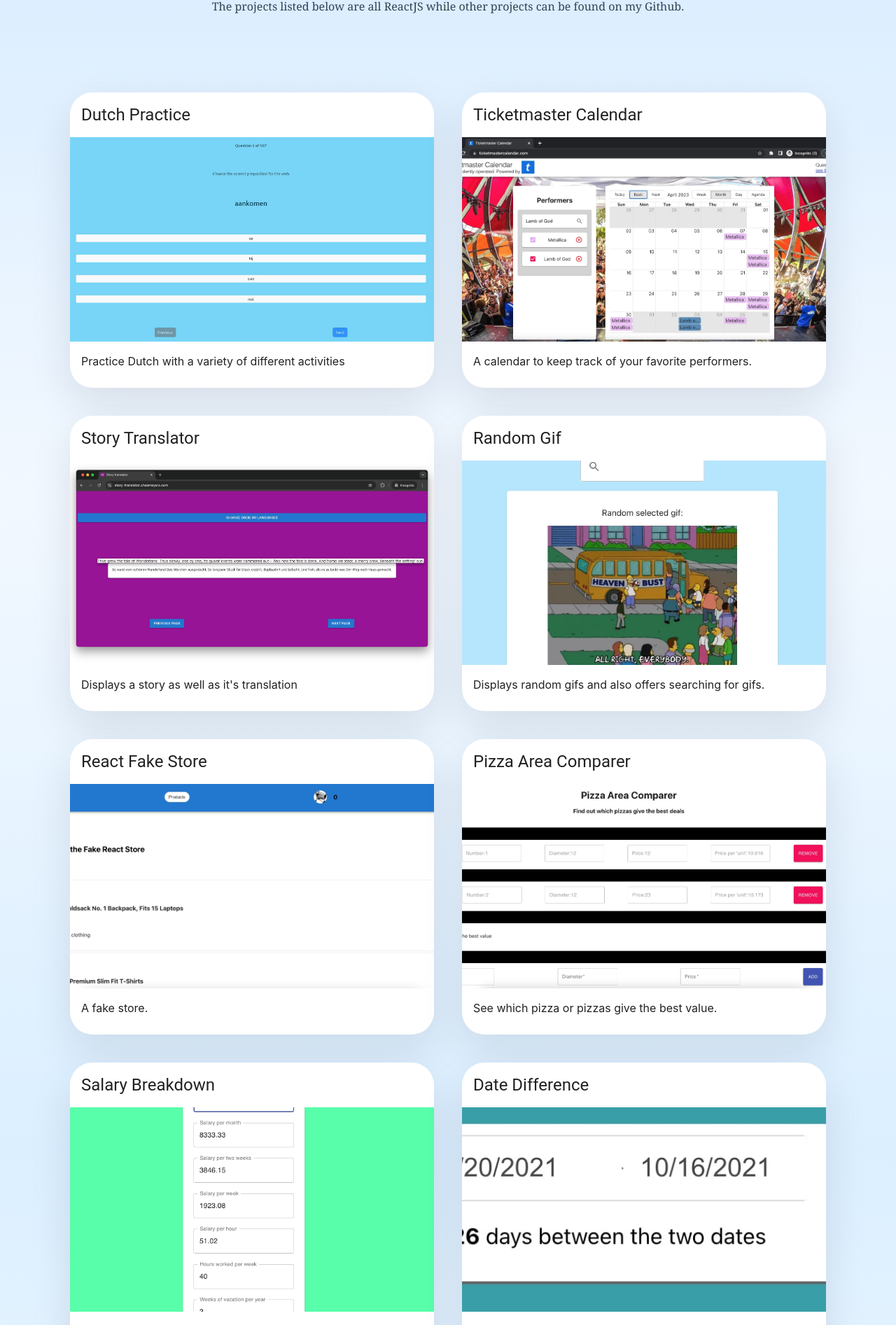
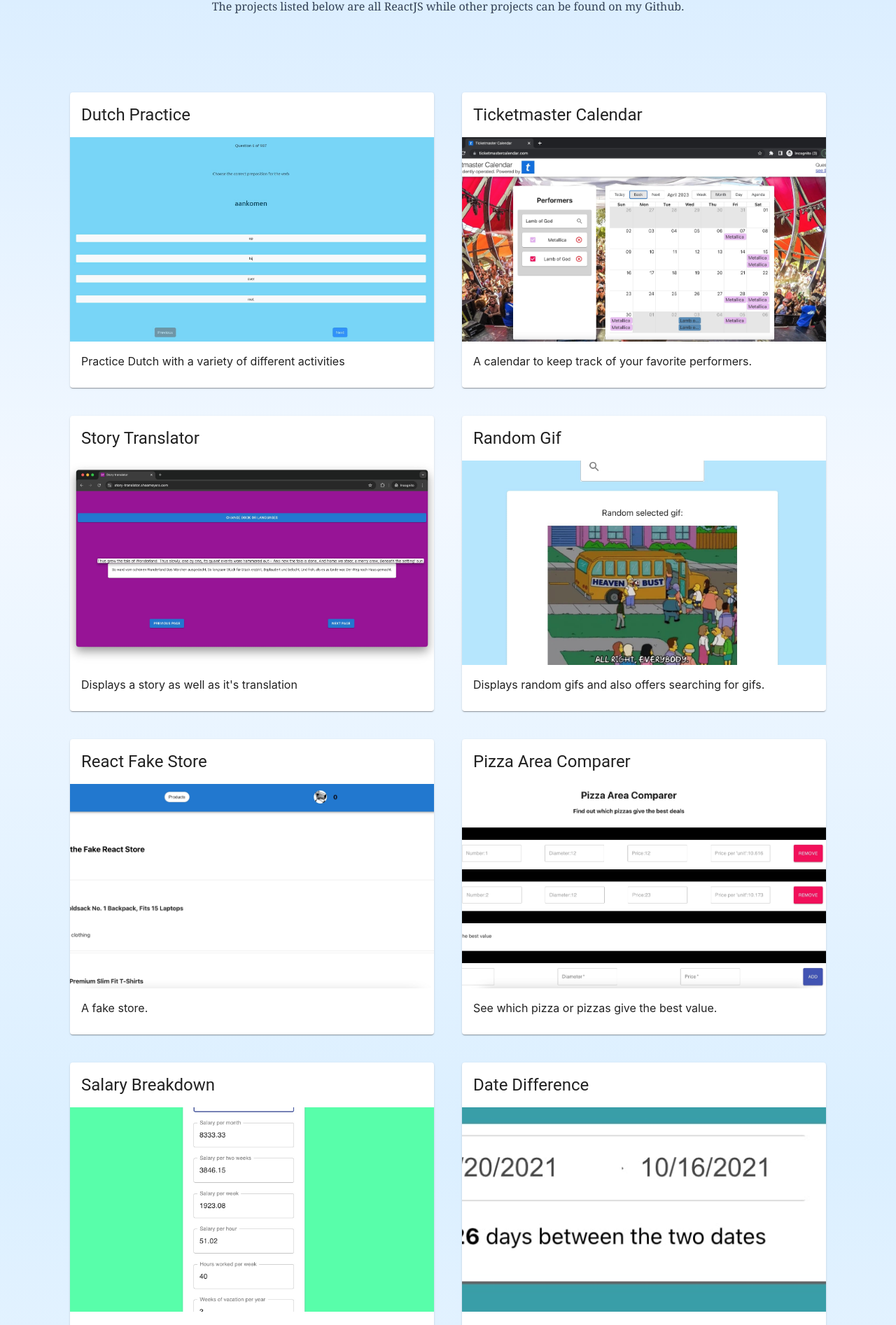
Before and after one commit to SheaMeyers/SheaMeyers.github.io, a React (Create React App) app: page / in a window 1280 px wide. Shown: the part 871-2764 px from the top of the page at 70% size. Built offline with nearby package versions, Linux system fonts and the light colour scheme.

Commit message:
Remove use styles

```diff
--- a/src/Home.css
+++ b/src/Home.css
@@ -115,6 +115,27 @@ html, body, #root {
   text-decoration: none;
 }
 
+.ProjectCard {
+  width: 100%;
+  margin: 0;
+  cursor: pointer;
+  border-radius: 32px;
+  overflow: hidden;
+  box-shadow: 0 24px 60px rgba(15, 23, 42, 0.1);
+  transition: transform 0.2s ease, box-shadow 0.2s ease;
+  background-color: #ffffff;
+}
+
+.ProjectCard:hover {
+  transform: translateY(-4px) scale(1.03);
+  box-shadow: 0 28px 70px rgba(15, 23, 42, 0.15);
+}
+
+.ProjectCardMedia {
+  height: 0;
+  padding-top: 56.25%;
+}
+
 .Projects-portion--projects > a > .MuiCard-root {
   width: 100%;
 }
--- a/src/Home.tsx
+++ b/src/Home.tsx
@@ -1,6 +1,5 @@
 import React from "react";
 import HeaderBar from "./HeaderBar";
-import { makeStyles, Theme, createStyles } from "@material-ui/core/styles";
 import Card from "@material-ui/core/Card";
 import CardHeader from "@material-ui/core/CardHeader";
 import CardMedia from "@material-ui/core/CardMedia";
@@ -18,31 +17,7 @@ import storyTranslator from "./storyTranslator.jpg";
 import dutchPractice from "./dutchPractice.jpg";
 import "./Home.css";
 
-const useStyles = makeStyles((theme: Theme) =>
-  createStyles({
-    root: {
-      width: "100%",
-      margin: 0,
-      cursor: "pointer",
-      borderRadius: 32,
-      overflow: "hidden",
-      boxShadow: "0 24px 60px rgba(15, 23, 42, 0.1)",
-      transition: "transform 0.2s ease, box-shadow 0.2s ease",
-      backgroundColor: "#ffffff",
-      "&:hover": {
-        transform: "translateY(-4px) scale(1.03)",
-        boxShadow: "0 28px 70px rgba(15, 23, 42, 0.15)",
-      },
-    },
-    media: {
-      height: 0,
-      paddingTop: "56.25%", // 16:9
-    },
-  })
-);
-
 const Home: React.FC = () => {
-  const classes = useStyles();
 
   return (
     <div className="Home-body">
@@ -70,10 +45,10 @@ const Home: React.FC = () => {
             target="_blank"
             rel="noopener noreferrer"
           >
-            <Card className={classes.root}>
+            <Card className="ProjectCard">
               <CardHeader title="Dutch Practice" />
               <CardMedia
-                className={classes.media}
+                className="ProjectCardMedia"
                 image={dutchPractice}
                 title="Dutch Practice"
               />
@@ -87,10 +62,10 @@ const Home: React.FC = () => {
             target="_blank"
             rel="noopener noreferrer"
           >
-            <Card className={classes.root}>
+            <Card className="ProjectCard">
               <CardHeader title="Ticketmaster Calendar" />
               <CardMedia
-                className={classes.media}
+                className="ProjectCardMedia"
                 image={tmCalendar}
                 title="Ticketmaster Calendar"
               />
@@ -104,10 +79,10 @@ const Home: React.FC = () => {
             target="_blank"
             rel="noopener noreferrer"
           >
-            <Card className={classes.root}>
+            <Card className="ProjectCard">
               <CardHeader title="Story Translator" />
               <CardMedia
-                className={classes.media}
+                className="ProjectCardMedia"
                 image={storyTranslator}
                 title="Story Translator"
               />
@@ -121,10 +96,10 @@ const Home: React.FC = () => {
             target="_blank"
             rel="noopener noreferrer"
           >
-            <Card className={classes.root}>
+            <Card className="ProjectCard">
               <CardHeader title="Random Gif" />
               <CardMedia
-                className={classes.media}
+                className="ProjectCardMedia"
                 image={randomGif}
                 title="Random Gif"
               />
@@ -138,10 +113,10 @@ const Home: React.FC = () => {
             target="_blank"
             rel="noopener noreferrer"
           >
-            <Card className={classes.root}>
+            <Card className="ProjectCard">
               <CardHeader title="React Fake Store" />
               <CardMedia
-                className={classes.media}
+                className="ProjectCardMedia"
                 image={reactFakeStore}
                 title="React Fake Store"
               />
@@ -155,10 +130,10 @@ const Home: React.FC = () => {
             target="_blank"
             rel="noopener noreferrer"
           >
-            <Card className={classes.root}>
+            <Card className="ProjectCard">
               <CardHeader title="Pizza Area Comparer" />
               <CardMedia
-                className={classes.media}
+                className="ProjectCardMedia"
                 image={pizzaPhoto}
                 title="Pizza Area Comparer"
               />
@@ -172,10 +147,10 @@ const Home: React.FC = () => {
             target="_blank"
             rel="noopener noreferrer"
           >
-            <Card className={classes.root}>
+            <Card className="ProjectCard">
               <CardHeader title="Salary Breakdown" />
               <CardMedia
-                className={classes.media}
+                className="ProjectCardMedia"
                 image={salaryPhoto}
                 title="Salary Breakdown"
               />
@@ -189,10 +164,10 @@ const Home: React.FC = () => {
             target="_blank"
             rel="noopener noreferrer"
           >
-            <Card className={classes.root}>
+            <Card className="ProjectCard">
               <CardHeader title="Date Difference" />
               <CardMedia
-                className={classes.media}
+                className="ProjectCardMedia"
                 image={dateDiff}
                 title="Date Difference"
               />
@@ -213,10 +188,10 @@ const Home: React.FC = () => {
             target="_blank"
             rel="noopener noreferrer"
           >
-            <Card className={classes.root}>
+            <Card className="ProjectCard">
               <CardHeader title="Expensify App" />
               <CardMedia
-                className={classes.media}
+                className="ProjectCardMedia"
                 image={expensifyPhoto}
                 title="Expensify App"
               />
@@ -230,10 +205,10 @@ const Home: React.FC = () => {
             target="_blank"
             rel="noopener noreferrer"
           >
-            <Card className={classes.root}>
+            <Card className="ProjectCard">
               <CardHeader title="Indecision App" />
               <CardMedia
-                className={classes.media}
+                className="ProjectCardMedia"
                 image={indecisionPhoto}
                 title="Indecision App"
               />
```
